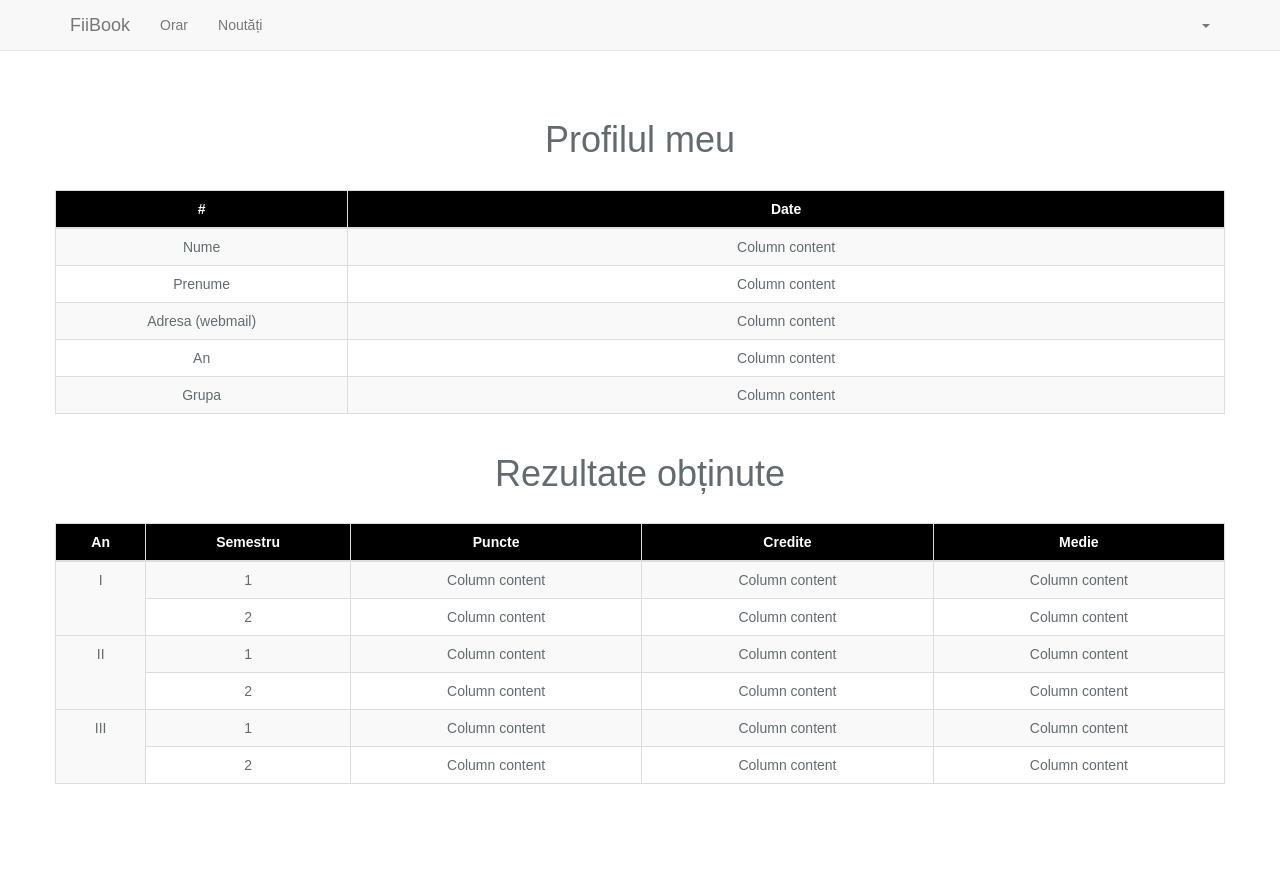
After one commit to Out-Of-CTRL/friendly-happiness, a Laravel app: page /profil in a window 1280 px wide. The commit adds this page. Run offline with Laravel 8, Linux system fonts and the light colour scheme; data that the repository does not hold is empty; settings files or empty folders that the repository lacks are supplied; some libraries are stand-ins or nearby versions.

Commit message:
We got more pages!

```diff
--- a/resources/views/home.blade.php
+++ b/resources/views/home.blade.php
@@ -25,19 +25,19 @@
                         <span class="icon-bar"></span>
                         <span class="icon-bar"></span>
                     </button>
-                    <a class="navbar-brand" href="index.html">FiiBook</a>
+                    <a class="navbar-brand" href="home">FiiBook</a>
                 </div>
 
                 <div class="collapse navbar-collapse" id="bs-example-navbar-collapse-1">
                     <ul class="nav navbar-nav">
-                        <li><a href="orar.html">Orar <span class="sr-only">(current)</span></a></li>
+                        <li><a href="orar">Orar <span class="sr-only">(current)</span></a></li>
                         <li><a href="#">Noutăți</a></li>
                     </ul>
                     <ul class="nav navbar-nav navbar-right">
                         <li class="dropdown">
                             <a href="#" class="dropdown-toggle" data-toggle="dropdown" role="button" aria-expanded="false">{{ Auth::user()->prenume }}<span class="caret"></span></a>
                             <ul class="dropdown-menu" role="menu">
-                                <li><a href="profil.html">Profilul meu</a></li>
+                                <li><a href="profil">Profilul meu</a></li>
                                 <li><a href="#">Logout</a></li>
                             </ul>
                         </li>
--- /dev/null
+++ b/resources/views/profil.blade.php
@@ -0,0 +1,143 @@
+<!DOCTYPE html>
+<html lang="en">
+<head>
+	<!-- Latest compiled and minified CSS -->
+	<link rel="stylesheet" href="https://bootswatch.com/cosmo/bootstrap.min.css">
+
+	<!-- jQuery library -->
+	<script src="https://ajax.googleapis.com/ajax/libs/jquery/3.2.0/jquery.min.js"></script>
+
+	<!-- Latest compiled JavaScript -->
+	<script src="https://maxcdn.bootstrapcdn.com/bootstrap/3.3.7/js/bootstrap.min.js"></script>
+	<meta name="viewport" content="width=device-width, initial-scale=1">
+	<meta charset="utf-8">
+	<link rel="stylesheet" type="text/css" href="/css/styles.css">
+	<link rel="stylesheet" type="text/css" href="sidenavLeft.css">
+	<link rel="stylesheet" type="text/css" href="sidenavRight.css">
+</head>
+<body>
+		<nav class="navbar navbar-default navbar-fixed-top">
+			<div class="container">
+				<div class="navbar-header">
+					<button type="button" class="navbar-toggle collapsed" data-toggle="collapse" data-target="#bs-example-navbar-collapse-1">
+						<span class="sr-only">Toggle navigation</span>
+						<span class="icon-bar"></span>
+						<span class="icon-bar"></span>
+						<span class="icon-bar"></span>
+					</button>
+					<a class="navbar-brand" href="home">FiiBook</a>
+				</div>
+
+				<div class="collapse navbar-collapse" id="bs-example-navbar-collapse-1">
+					<ul class="nav navbar-nav">
+						<li><a href="orar">Orar <span class="sr-only">(current)</span></a></li>
+						<li><a href="#">Noutăți</a></li>
+					</ul>
+					<ul class="nav navbar-nav navbar-right">
+						<li class="dropdown">
+							<a href="#" class="dropdown-toggle" data-toggle="dropdown" role="button" aria-expanded="false">{{ Auth::user()->prenume }}<span class="caret"></span></a>
+							<ul class="dropdown-menu" role="menu">
+								<li><a href="profil">Profilul meu</a></li>
+								<li><a href="#">Logout</a></li>
+							</ul>
+						</li>
+					</ul>
+				</div>
+			</div>
+		</nav>
+		<br><br><br><br><br>
+	<div class="container">
+		<div class="row">
+			<table class="table table-striped table-hover table-bordered" >
+				<h1 style="text-align: center;">Profilul meu</h1>
+				<br>
+			  <thead class="black_theme">
+			    <tr>
+			      <th style="width:25%">#</th>
+			      <th>Date</th>
+			    </tr>
+			  </thead>
+			  <tbody>
+			    <tr>
+			      <td>Nume</td>
+			      <td>Column content</td>
+			    </tr>
+			    <tr>
+			      <td>Prenume</td>
+			      <td>Column content</td>
+			    </tr>
+			    <tr>
+			      <td>Adresa (webmail)</td>
+			      <td>Column content</td>
+			    </tr>
+			    <tr>
+			      <td>An</td>
+			      <td>Column content</td>
+			    </tr>
+			    <tr>
+			      <td>Grupa</td>
+			      <td>Column content</td>
+			    </tr>
+			  </tbody>
+			</table>
+		</div>
+		<div class="row">
+			<table class="table table-striped table-hover table-bordered" >
+				<h1 style="text-align: center;">Rezultate obținute</h1>
+				<br>
+			  <thead class="black_theme">
+			    <tr>
+			      <th>An</th>
+			      <th>Semestru</th>
+			      <th>Puncte</th>
+			      <th>Credite</th>
+			      <th>Medie</th>
+			    </tr>
+			  </thead>
+			  <tbody>
+			    <tr>
+			      <td rowspan="2">I</td>
+			      <td>1</td>
+			      <td>Column content</td>
+			      <td>Column content</td>
+			      <td>Column content</td>
+			    </tr>
+			    <tr>
+			      <td>2</td>
+			      <td>Column content</td>
+			      <td>Column content</td>
+			      <td>Column content</td>
+			    </tr>
+			    <tr>
+			      <td rowspan="2">II</td>
+			      <td>1</td>
+			      <td>Column content</td>
+			      <td>Column content</td>
+			      <td>Column content</td>
+			    </tr>
+			    <tr>
+			      <td>2</td>
+			      <td>Column content</td>
+			      <td>Column content</td>
+			      <td>Column content</td>
+			    </tr>
+			    <tr>
+			      <td rowspan="2">III</td>
+			      <td>1</td>
+			      <td>Column content</td>
+			      <td>Column content</td>
+			      <td>Column content</td>
+			    </tr>
+			    <tr>
+			      <td>2</td>
+			      <td>Column content</td>
+			      <td>Column content</td>
+			      <td>Column content</td>
+			    </tr>
+			  </tbody>
+			</table>
+		</div>
+	</div>
+	<br><br><br><br>
+</body>
+</html>
--- a/routes/web.php
+++ b/routes/web.php
@@ -23,6 +23,13 @@ Route::get('/test', function () {
     return view('relationTest', ['users' => App\User::all()]);
 });
 
+Route::get('/profil', function () {
+    return view('profil');
+});
+
+Route::get('/orar', function () {
+    return view('orar');
+});
 
 Route::resource('group', 'GroupController');
 
```
Also changed, not shown: resources/views/orar.blade.php (added, +137 -0 lines).
